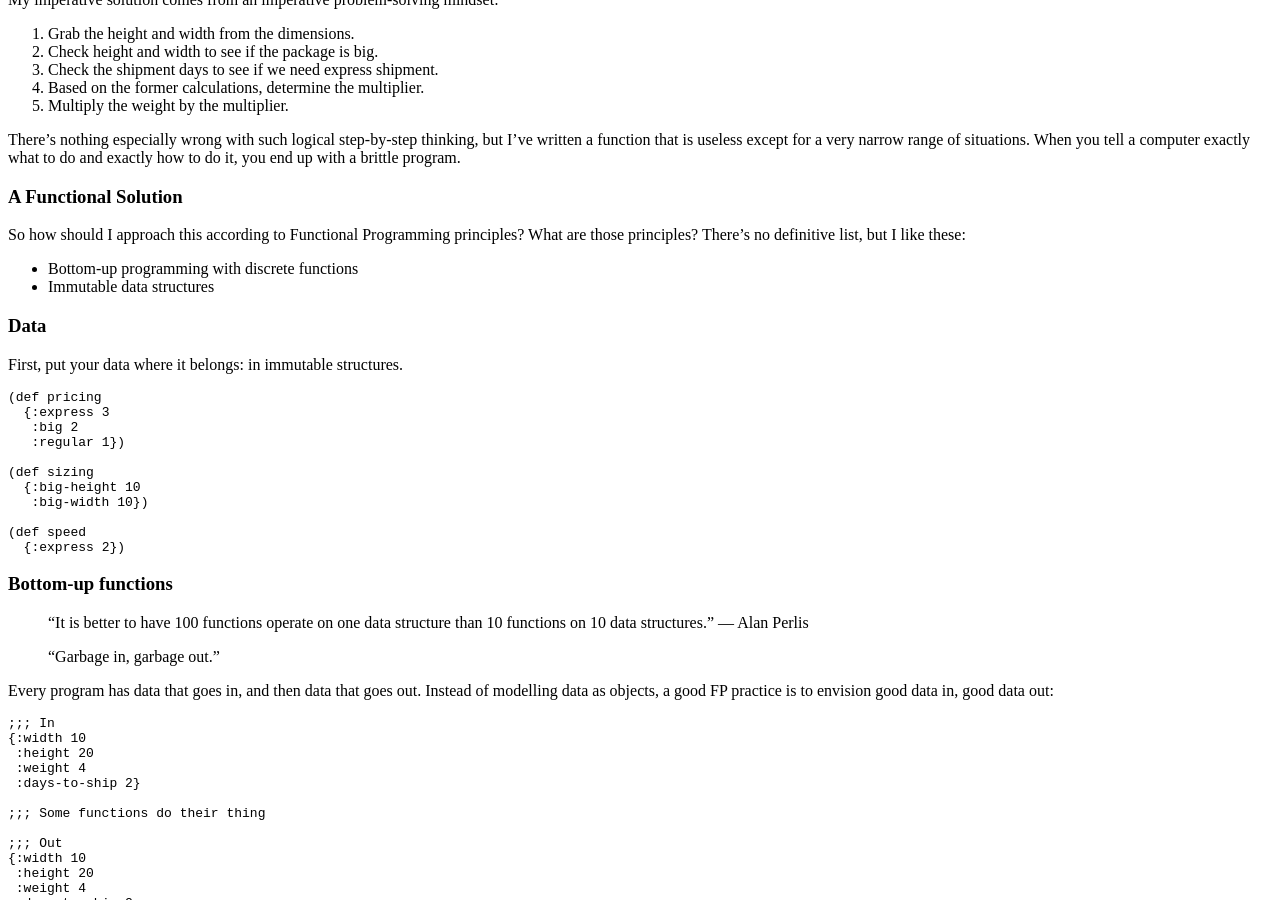
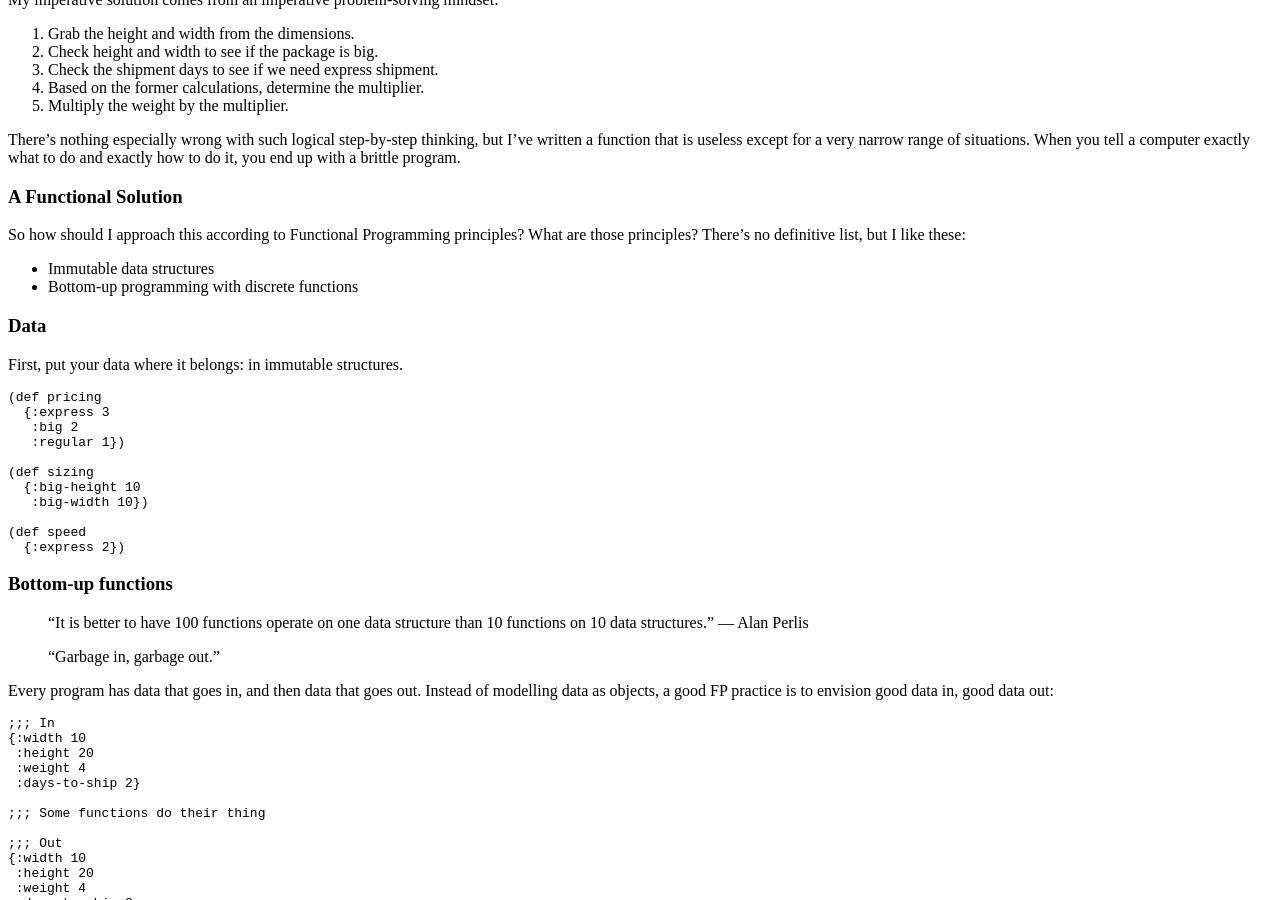
Before and after one commit to PlumpMath/wildermuthn.github.com, a Jekyll site: the page built from _posts/2016-01-26-let-gone-wild.md, in a window 1280 px wide and 900 px high, scrolled down 365 px. Built offline with Jekyll 4.4.1, drawn with Linux system fonts in a browser that asks for light colours; Markdown is read by kramdown in place of the engine named in the settings.

Commit message:
Change order of bullet

```diff
--- a/_posts/2016-01-26-let-gone-wild.md
+++ b/_posts/2016-01-26-let-gone-wild.md
@@ -36,8 +36,8 @@ There's nothing especially wrong with such logical step-by-step thinking, but I'
 
 So how should I approach this according to Functional Programming principles? What are those principles? There's no definitive list, but I like these:
 
+* Immutable data structures
 * Bottom-up programming with discrete functions
-* Immutable data structures
 
 ### Data
 
```
